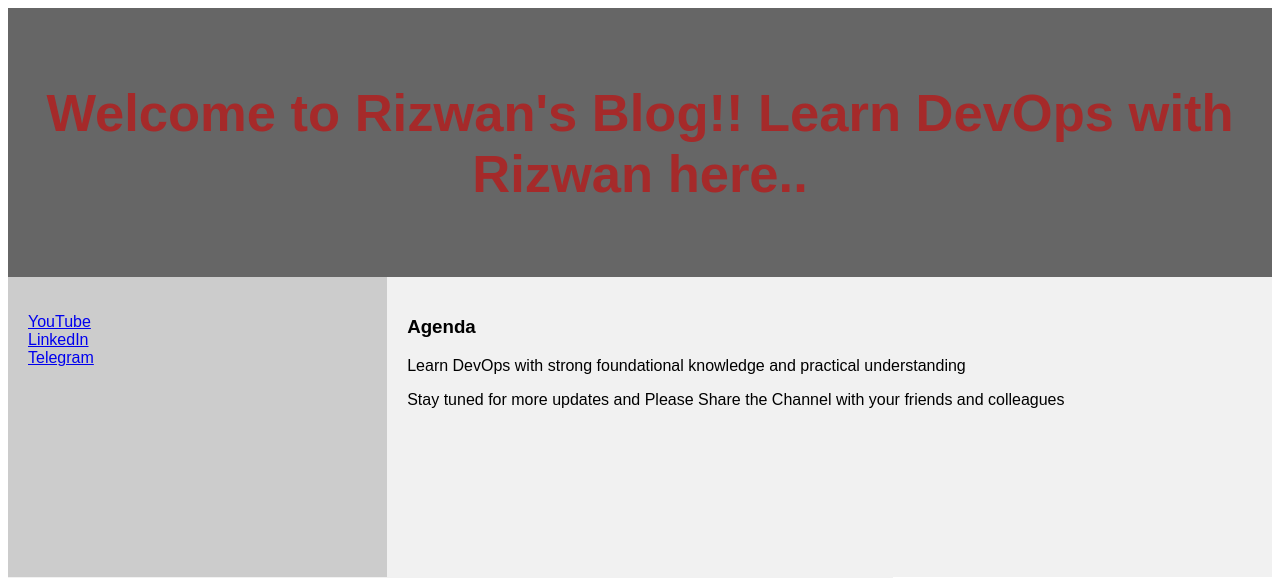
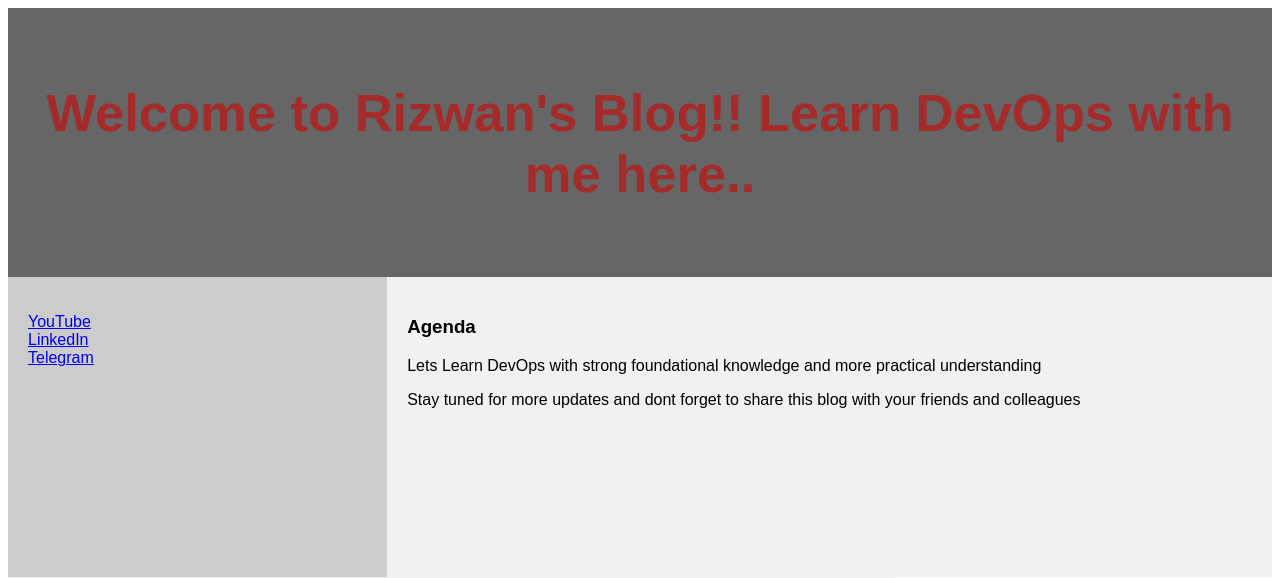
Before and after one commit to iam-veeramalla/Docker-Zero-to-Hero, a Django app: page /demo/ in a window 1280 px wide. Shown: the top 578 px of the page. Run offline with Django 4.2, Linux system fonts and the light colour scheme.

Commit message:
Update demo_site.html
Added a youtube link.

```diff
--- a/examples/python-web-app/devops/demo/templates/demo_site.html
+++ b/examples/python-web-app/devops/demo/templates/demo_site.html
@@ -73,13 +73,13 @@ footer {
 
 
 <header>
-  <h2>Welcome to Rizwan's Blog!! Learn DevOps with Rizwan here..</h2>
+  <h2>Welcome to Rizwan's Blog!! Learn DevOps with me here..</h2>
 </header>
 
 <section>
   <nav>
     <ul>
-      <li><a href="www.youtube.com/@AbhishekVeeramalla">YouTube</a></li>
+      <li><a href="https://www.youtube.com/@healyoursoul2957/videos">YouTube</a></li>
       <li><a href="www.linkedin.com/in/Abdulrizwan-77b33996/">LinkedIn</a></li>
       <li><a href="https://telegram.me/abdulrizwan">Telegram</a></li>
     </ul>
@@ -87,8 +87,8 @@ footer {
 
   <article>
     <h1>Agenda</h1>
-    <p>Learn DevOps with strong foundational knowledge and practical understanding</p>
-    <p>Stay tuned for more updates and Please Share the Channel with your friends and colleagues</p>
+    <p>Lets Learn DevOps with strong foundational knowledge and more practical understanding</p>
+    <p>Stay tuned for more updates and dont forget to share this blog with your friends and colleagues</p>
   </article>
 
   <article>
```
